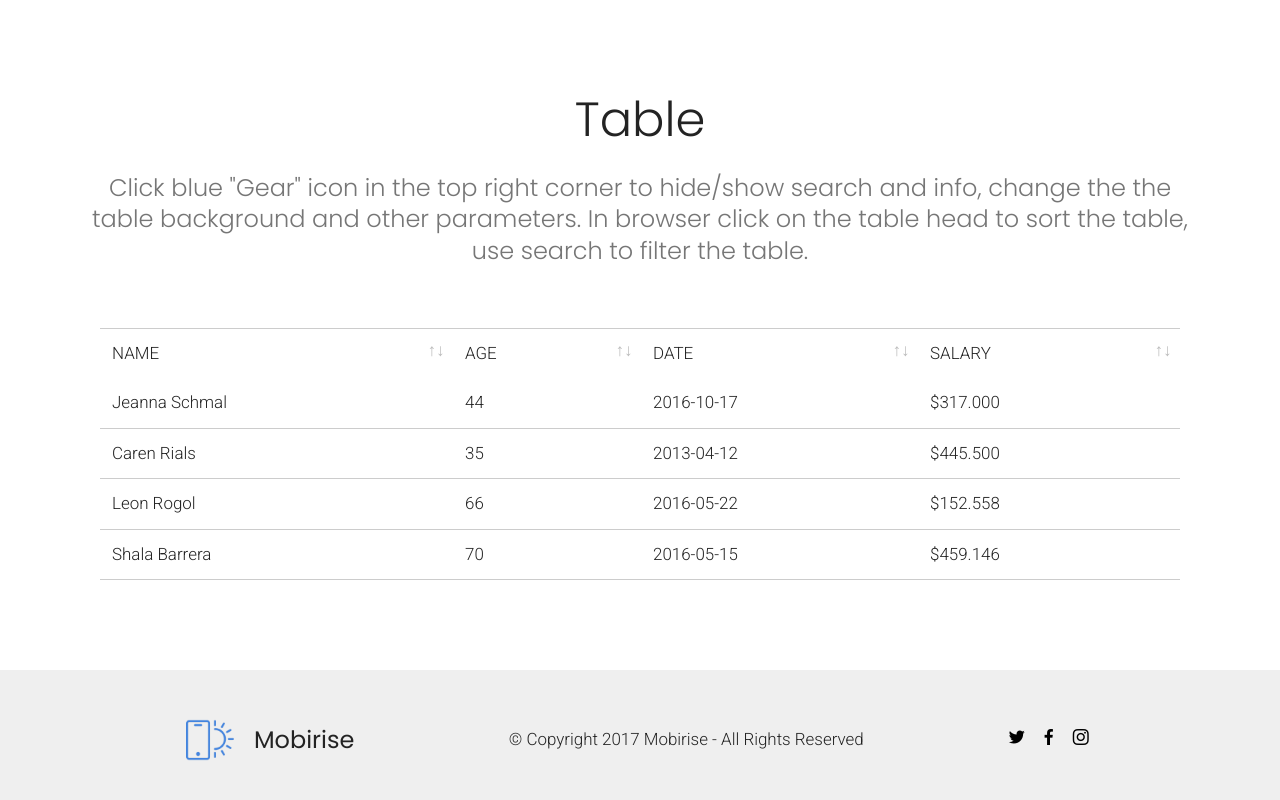
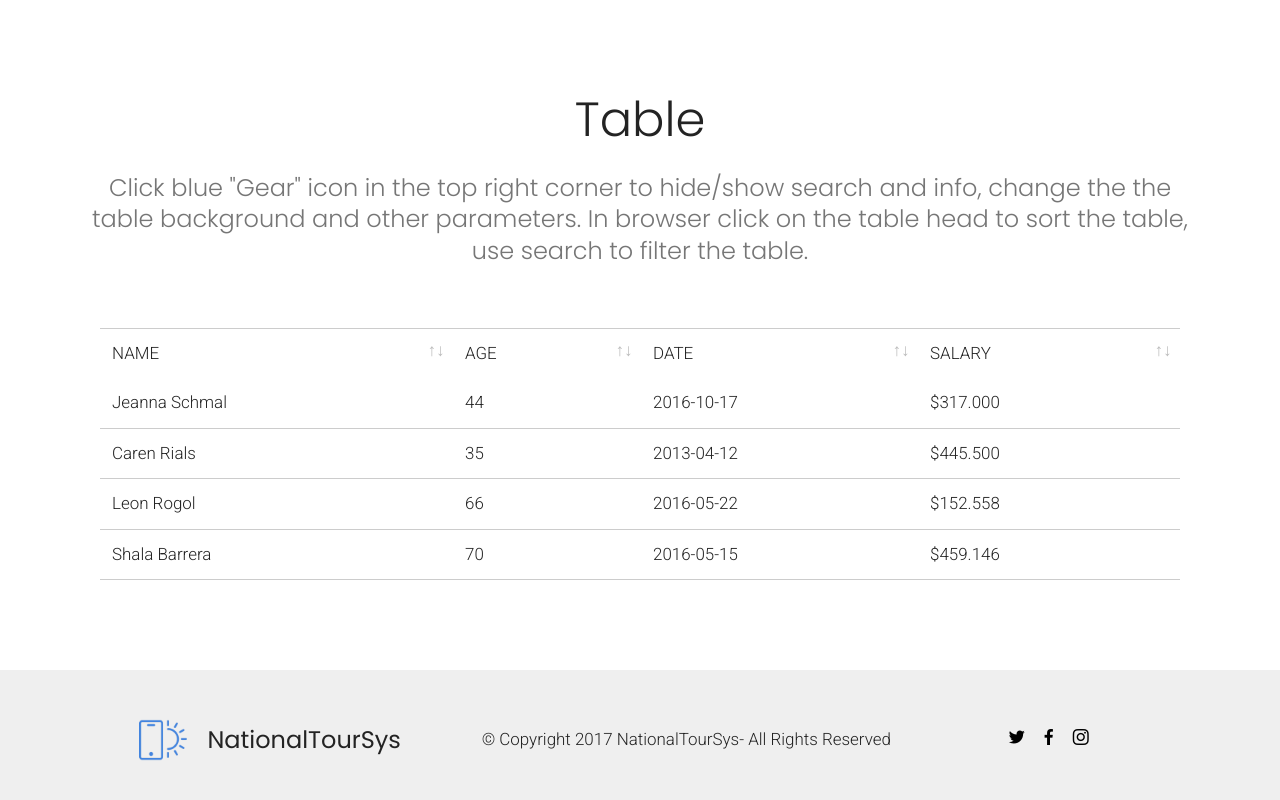
Before and after one commit to 4u4m/nationaltoursys, a plain HTML site: page index.html in a window 1280 px wide. Shown: the part 7050-7850 px from the top of the page. Drawn offline with Linux system fonts and the light colour scheme; files whose address does not match are found by name.

```diff
--- a/index.html
+++ b/index.html
@@ -850,7 +850,7 @@
                     <div data-form-alert="" hidden="">
                         Thanks for filling out the form!
                     </div>
-                    <form class="block mbr-form" action="https://mobirise.com/" method="post" data-form-title="Mobirise Form"><input type="hidden" name="email" data-form-email="true" value="f/cys6hQXRvXgakeclvZgg5J9GpEeB8e3Ga9NgyUnPdE35fgRZmweURkl8YPeEKY+vp8DbACvee7S9h72IrWkTZjsv8RMLNCzgQIE4zIcSjGsWEXjaYBZQDiSdvb5ldM" data-form-field="Email">
+                    <form class="block mbr-form" action="https://mobirise.com/" method="post" data-form-title="Mobirise Form"><input type="hidden" name="email" data-form-email="true" value="YliTUpocs5JgGDegEO/pGEGPSjceLT38v3L2l0mmaqV3WfCY6Elr3FNeUnBXgUAtcZHlTDKZcNwwibv9dJUn1JGdVajenw5B01ewPGOp+htPkNCpuG05JLMWfA5Tz0FW" data-form-field="Email">
                         <div class="row">
                             <div class="col-md-12" data-for="name">
                                 <input type="text" class="form-control input" name="name" data-form-field="Name" placeholder="Your Name" required="" id="name-form1-a">
@@ -943,11 +943,11 @@
         <div class="media-container-row">
             <div class="col-md-4 col-lg-4 logo-footer mb-3 mt-3 align-center">
                 <img class="img-logo-footer" src="assets/images/logo2.png" alt="Mobirise">
-                <p class="text-logo-footer mbr-fonts-style mb-0 display-5">Mobirise</p>
+                <p class="text-logo-footer mbr-fonts-style mb-0 display-5">NationalTourSys</p>
             </div>
             <div class="col-md-4 col-lg-5 copyright mb-3 mt-3">
                 <p class="mb-0 text-copyright mbr-fonts-style display-7">
-                    © Copyright 2017 Mobirise - All Rights Reserved
+                    © Copyright 2017 NationalTourSys- All Rights Reserved
                 </p>
             </div>
             <div class="social-list pl-0 mb-0 col-md-4 col-lg-3 align-center social-btns mb-3 mt-3">
```
Also changed, not shown: 1 other file.
